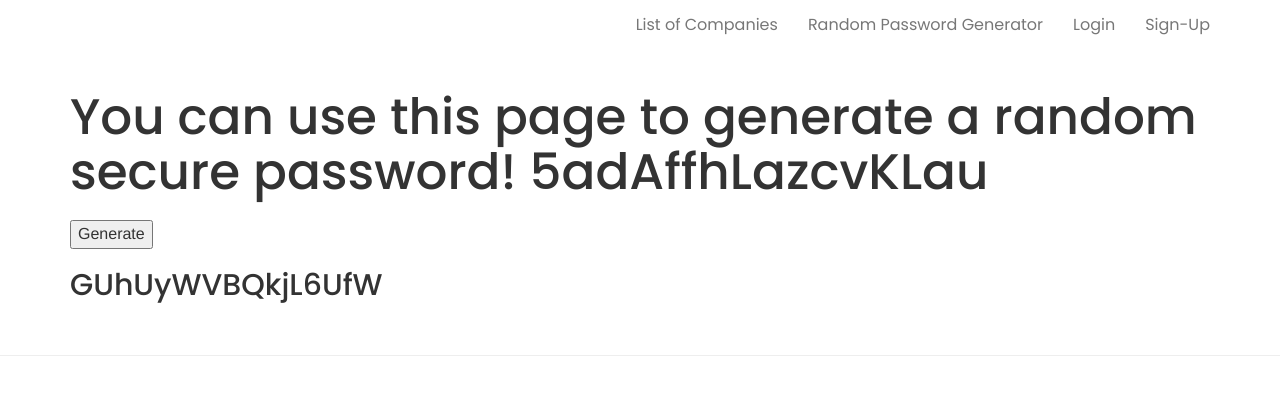
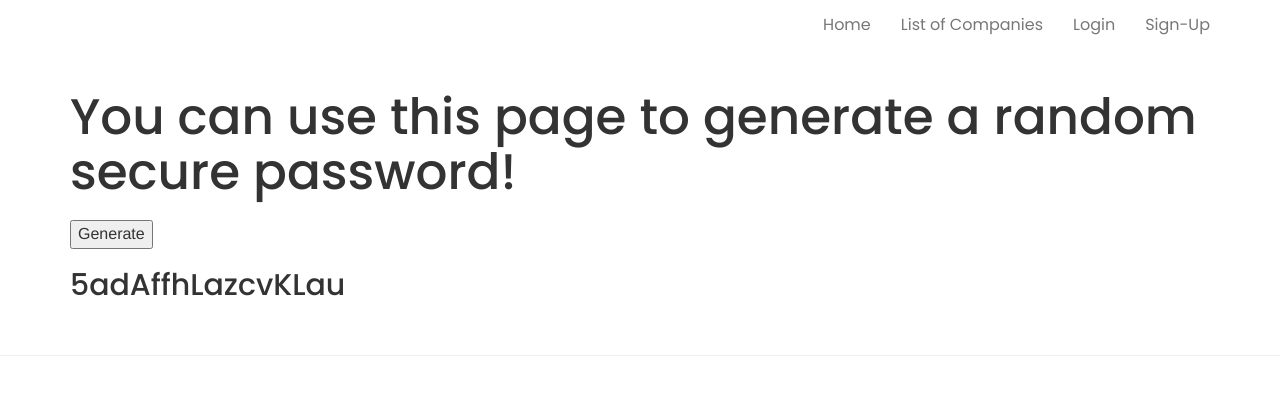
Before and after one commit to Markred123/ITAssistantproject, a PHP site: page /RandomPassword.php in a window 1280 px wide. Shown: the top 395 px of the page. Run offline with PHP 8.4, Linux system fonts and the light colour scheme; some libraries are stand-ins or nearby versions.

Commit message:
Random password

```diff
--- a/RandomPassword.php
+++ b/RandomPassword.php
@@ -40,8 +40,8 @@
 			</div>
 			<div id="navbar" class="collapse navbar-collapse">
 				<ul class="nav navbar-nav navbar-right">
-					<li><a href="bookroom.php">List of Companies</a></li>
-					<li><a href="booked.php">Random Password Generator</a></li>
+                    <li><a href="index.php">Home</a></li>
+					<li><a href="Companies.php">List of Companies</a></li>
 					<?php
                         session_start();
                         if(isset($_SESSION["online"]) && $_SESSION["online"] == true){
@@ -68,7 +68,7 @@
 				<div class="col-md-12 col-sm-12">
 					<div class="showcase-left">
 
-				<h1 class="a">You can use this page to generate a random secure password!  <?php echo generateRandomPassword(); ?> </h1>
+				<h1 class="a">You can use this page to generate a random secure password!</h1>
 
 				<form method="post">
 					<input type="submit" name="Generate a password"
```
